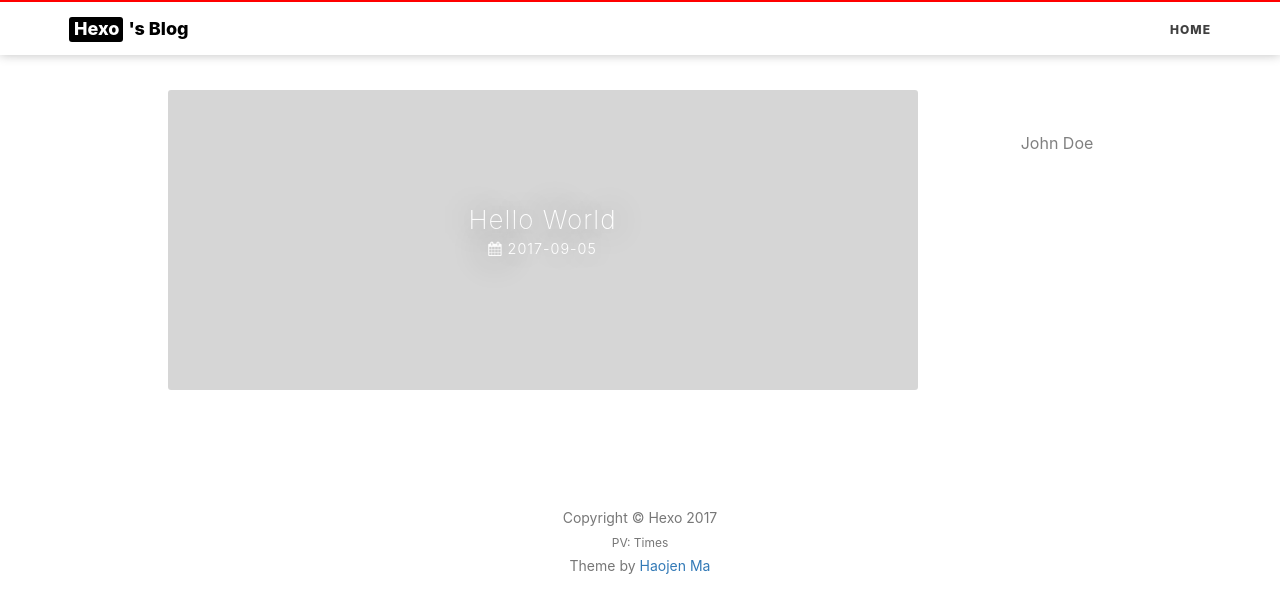
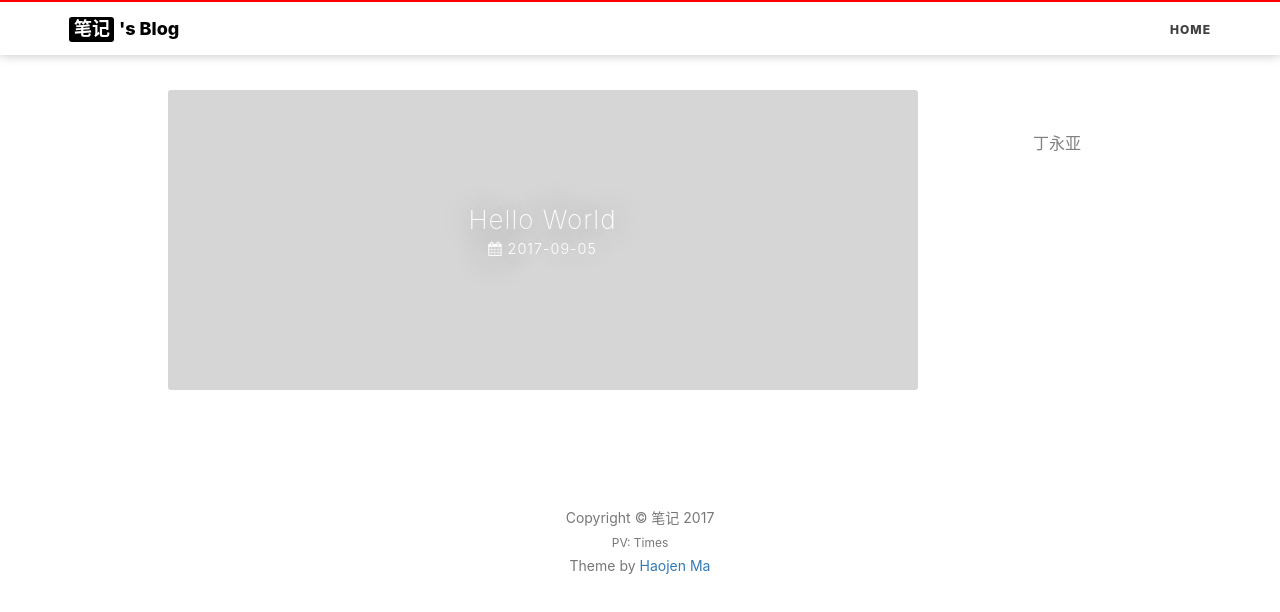
Before and after one commit to dyywork/dyywork.github.io, a plain HTML site: page index.html in a window 1280 px wide. Drawn offline with nearby package versions, Linux system fonts and the light colour scheme; some packages are replaced by stand-ins of ours; a script that the page names is missing.

Commit message:
Site updated: 2017-09-05 10:45:49

```diff
--- a/index.html
+++ b/index.html
@@ -13,7 +13,7 @@
     <meta name="apple-mobile-web-app-capable" content="yes">
     <meta name="apple-mobile-web-app-status-bar-style" content="#600090">
     <link rel="shortcut icon" href="https://cdn4.iconfinder.com/data/icons/ionicons/512/icon-person-128.png">
-    <link rel="alternate" type="application/atom+xml" title="Hexo" href="/atom.xml">
+    <link rel="alternate" type="application/atom+xml" title="笔记" href="/atom.xml">
     <link rel="stylesheet" href="//cdnjs.cloudflare.com/ajax/libs/animate.css/3.5.2/animate.min.css">
     <link rel="stylesheet" href="//cdn.bootcss.com/font-awesome/4.6.3/css/font-awesome.css">
     <title>
@@ -56,7 +56,7 @@
             </button>
             <a class="navbar-brand animated pulse" href="/">
                 <span class="brand-logo">
-                    Hexo
+                    笔记
                 </span>
                 's Blog
             </a>
@@ -246,7 +246,7 @@
                     <div class="about-me">
                         <!--移动端头部显示-->
                         <img src=""/>
-                        <h5><a href="/about/">John Doe</a></h5>
+                        <h5><a href="/about/">丁永亚</a></h5>
                         <p></p>
                     </div>
                 </div>
@@ -310,7 +310,7 @@
                 <div class="short-about">
                     <!--侧边栏头像-->
 
-                    <h5><a href="/about/">John Doe</a></h5>
+                    <h5><a href="/about/">丁永亚</a></h5>
 
                     <hr>
                     <!-- SNS Link 社交 -->
@@ -361,7 +361,7 @@
 
                 </ul>
                 <p class="copyright text-muted">
-                    Copyright &copy; Hexo 2017
+                    Copyright &copy; 笔记 2017
                     <br>
                     <span id="busuanzi_container_site_pv" style="font-size: 12px;">PV: <span id="busuanzi_value_site_pv"></span> Times</span>
                     <br>
```
Also changed, not shown: 2017/09/05/hello-world/index.html (+4 -4 lines).
